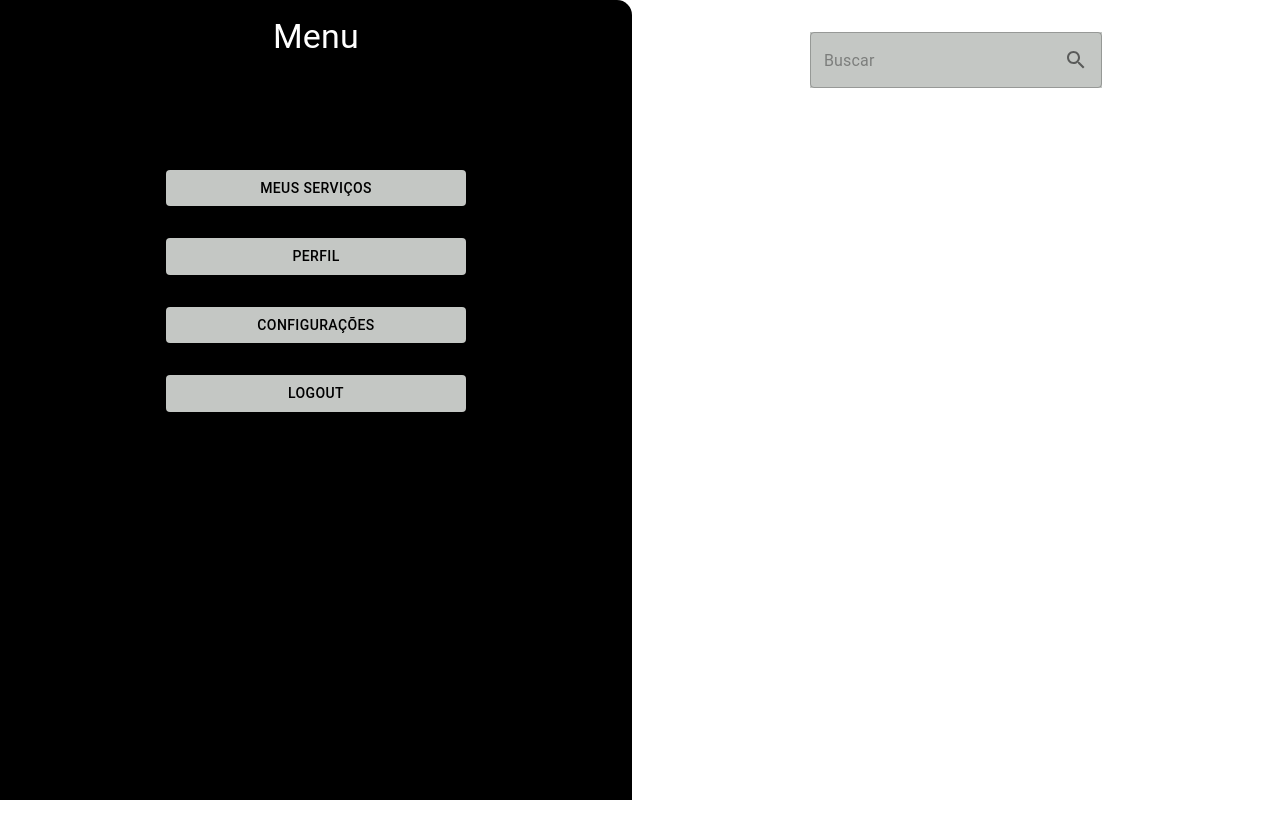
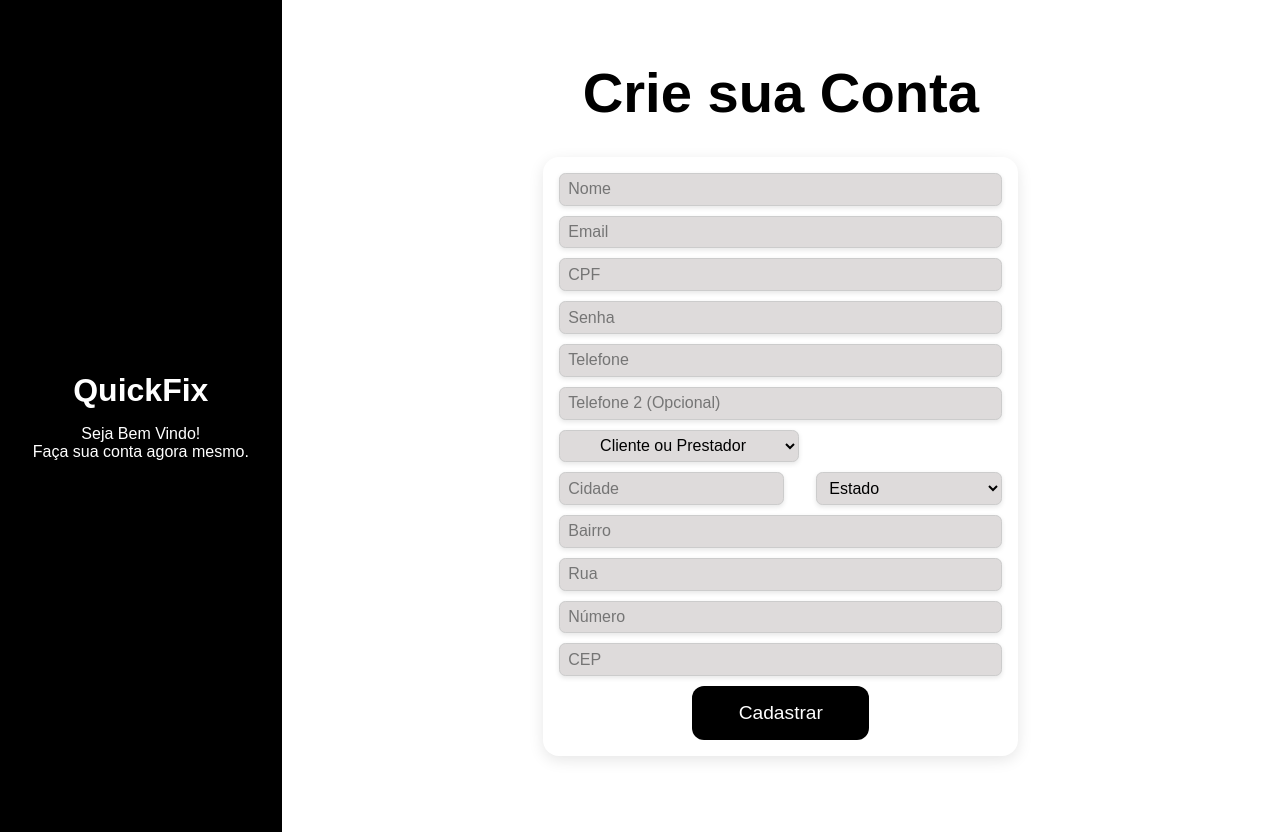
Before and after one commit to igorbzi/pgp, a React (Create React App) app: page / in a window 1280 px wide. Before the commit the page ends 800 px from the top, so only its background shows below. Built offline with nearby package versions, Linux system fonts and the light colour scheme.

Commit message:
fix: imports

```diff
--- a/src/App.js
+++ b/src/App.js
@@ -1,6 +1,6 @@
 import React from "react";
 import Servicos from "./Components/Servicos";
-//import Cadastro from "./Components/Cadastro";
+import Cadastro from "./Components/Cadastro";
 import TelaInicial from "./Components/TelaInicial";
 import axios from "axios";
 
@@ -13,7 +13,7 @@ axios.defaults.headers.common["Content-Type"] =
 function App() {
   return (
     <div>
-      <TelaInicial />
+      <Cadastro />
     </div>
   );
 }
```
Also changed, not shown: src/Components/Cadastro.js (+4 -7 lines).
